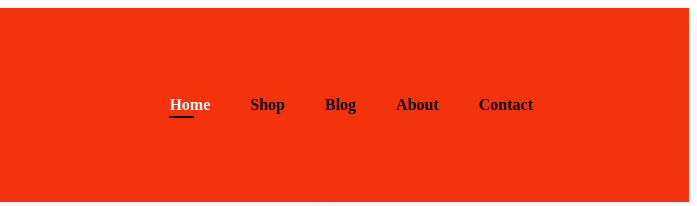
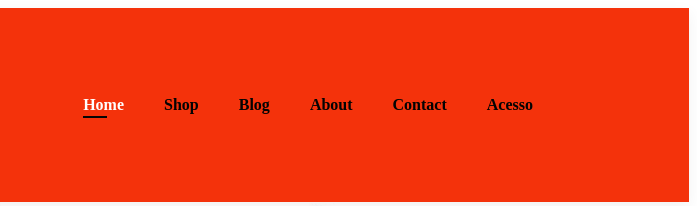
Before and after one commit to Takashy54/mendez-motos, a plain HTML site: page frontend/index.html in a window 1280 px wide. Shown: the top 206 px of the page, 583-1280 px from the left. Drawn offline with Linux system fonts and the light colour scheme; files that its build step writes are made by us from their sources; files whose address does not match are found by name.

Commit message:
Update index.html

```diff
--- a/frontend/index.html
+++ b/frontend/index.html
@@ -24,6 +24,7 @@
                     <li><a href="blog.html">Blog</a></li>
                     <li><a href="about.html">About</a></li>
                     <li><a href="contact.html">Contact</a></li>
+                    <li><a href="login.html">Acesso</a></li>
                     <li id="lg-bag"><a href="cart.html"><i class="far fa-shopping-bag"></i></a></li>
                     <a href="#" id="close"><i class="far fa-times"></i></a>
                 </ul>
```
